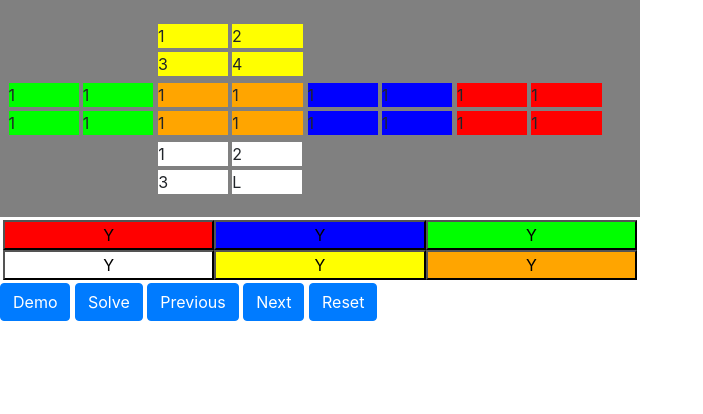
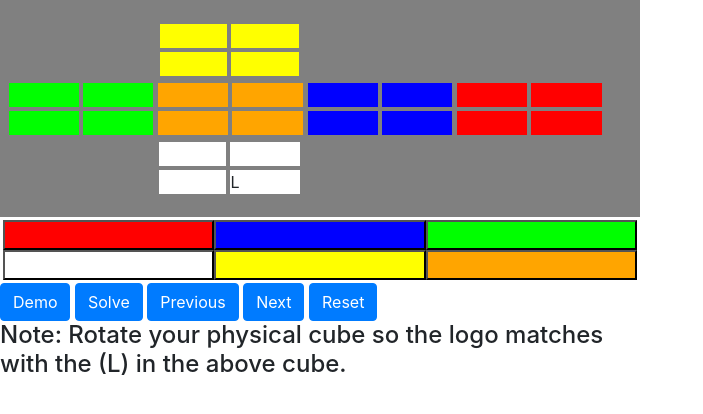
Before and after one commit to SaifMasoud/rubiks-solver, a Flask app: page / in a window 1280 px wide. Shown: the top 414 px of the page, without its empty margins (0-703 px from the left). Run offline with Flask 2, Linux system fonts and the light colour scheme; some libraries are stand-ins or nearby versions.

Commit message:
No text in cubelets

```diff
--- a/rubiks_solver/static/index.js
+++ b/rubiks_solver/static/index.js
@@ -92,6 +92,7 @@ function on_solve_btn() {
         rubik_config = parsed_data["rubik_configs"];
         rubik_config_cur = 0;
         write_twists()
+        arrows()
     })
 }
 
--- a/rubiks_solver/templates/index.html
+++ b/rubiks_solver/templates/index.html
@@ -18,10 +18,10 @@
           <div class="rubiks-cubelet arrow_cubelet" id="upleft_arrow">4</div>
         </div>
         <div class="rubiks-face" id='up'>
-          <div class="rubiks-cubelet" id='13'>1</div>
-          <div class="rubiks-cubelet" id="17">2</div>
-          <div class="rubiks-cubelet" id='2'>3</div>
-          <div class="rubiks-cubelet" id='4'>4</div>
+          <div class="rubiks-cubelet" id='13'> <div class="inv">1</div> </div>
+          <div class="rubiks-cubelet" id="17"> <div class="inv">1</div> </div>
+          <div class="rubiks-cubelet" id='2'> <div class="inv">1</div> </div>
+          <div class="rubiks-cubelet" id='4'> <div class="inv">1</div> </div>
         </div>
         <div class="rubiks-face blank">
           <div class="rubiks-cubelet">1</div>
@@ -38,28 +38,28 @@
       </div>
       <div class="middle row">
         <div class="rubiks-face leftFace" id="left">
-          <div class="rubiks-cubelet" id='14'>1</div>
-          <div class="rubiks-cubelet" id='1'>1</div>
-          <div class="rubiks-cubelet" id="19">1</div>
-          <div class="rubiks-cubelet" id="8">1</div>
+          <div class="rubiks-cubelet" id='14'> <div class="inv">1</div> </div>
+          <div class="rubiks-cubelet" id='1'> <div class="inv">1</div> </div>
+          <div class="rubiks-cubelet" id="19"> <div class="inv">1</div> </div>
+          <div class="rubiks-cubelet" id="8"> <div class="inv">1</div> </div>
         </div>
         <div class="rubiks-face frontFace" id="front">
-          <div class="rubiks-cubelet" id='0'>1 </div>
-          <div class="rubiks-cubelet" id="3">1 </div>
-          <div class="rubiks-cubelet" id="6">1 </div>
-          <div class="rubiks-cubelet" id="9">1 </div>
+          <div class="rubiks-cubelet" id='0'> <div class="inv">1</div> </div>
+          <div class="rubiks-cubelet" id="3"> <div class="inv">1</div> </div>
+          <div class="rubiks-cubelet" id="6"> <div class="inv">1</div> </div>
+          <div class="rubiks-cubelet" id="9"> <div class="inv">1</div> </div>
         </div>
         <div class="rubiks-face rightFace" id="right">
-          <div class="rubiks-cubelet" id="5">1</div>
-          <div class="rubiks-cubelet" id='16'>1</div>
-          <div class="rubiks-cubelet" id="10">1</div>
-          <div class="rubiks-cubelet" id='23'>1</div>
+          <div class="rubiks-cubelet" id="5"> <div class="inv">1</div> </div>
+          <div class="rubiks-cubelet" id='16'> <div class="inv">1</div> </div>
+          <div class="rubiks-cubelet" id="10"> <div class="inv">1</div> </div>
+          <div class="rubiks-cubelet" id='23'> <div class="inv">1</div> </div>
         </div>
         <div class="rubiks-face backFace" id="back">
-          <div class="rubiks-cubelet" id="15">1</div>
-          <div class="rubiks-cubelet" id="12">1</div>
-          <div class="rubiks-cubelet" id="21">1</div>
-          <div class="rubiks-cubelet" id="18">1</div>
+          <div class="rubiks-cubelet" id="15"> <div class="inv">1</div> </div>
+          <div class="rubiks-cubelet" id="12"> <div class="inv">1</div> </div>
+          <div class="rubiks-cubelet" id="21"> <div class="inv">1</div> </div>
+          <div class="rubiks-cubelet" id="18"> <div class="inv">1</div> </div>
         </div>
       </div>
       <div class="bottom row">
@@ -70,9 +70,9 @@
           <div class="rubiks-cubelet">4</div>
         </div>
         <div class="rubiks-face downFace" id="down">
-          <div class="rubiks-cubelet" id="7">1</div>
-          <div class="rubiks-cubelet" id="11">2</div>
-          <div class="rubiks-cubelet" id="20">3</div>
+          <div class="rubiks-cubelet" id="7"><div class="inv">1</div></div>
+          <div class="rubiks-cubelet" id="11"><div class="inv">1</div></div>
+          <div class="rubiks-cubelet" id="20"><div class="inv">1</div></div>
           <div class="rubiks-cubelet" id="22">L</div>
         </div>
         <div class="rubiks-face blank">
@@ -91,19 +91,19 @@
       <div id="twists_list"></div>
     </div>
     <div id="color_picker">
-      <button id="pick_r" style="background-color: red;">Y</button>
-      <button id="pick_b" style="background-color: blue;">Y</button>
-      <button id="pick_g" style="background-color: #00ff00;">Y</button>
-      <button id="pick_w" style="background-color: white;">Y</button>
-      <button id="pick_y" style="background-color: yellow;">Y</button>
-      <button id="pick_o" style="background-color: orange;">Y</button>
+      <button id="pick_r" style="background-color: red;"> <div class="inv">1</div> </button>
+      <button id="pick_b" style="background-color: blue;"> <div class="inv">1</div> </button>
+      <button id="pick_g" style="background-color: #00ff00;"> <div class="inv">1</div> </button>
+      <button id="pick_w" style="background-color: white;"> <div class="inv">1</div> </button>
+      <button id="pick_y" style="background-color: yellow;"> <div class="inv">1</div> </button>
+      <button id="pick_o" style="background-color: orange;"> <div class="inv">1</div> </button>
     </div>
     <button id="demo_btn" class="btn btn-primary">Demo</button>
     <button id="solve_btn" class="btn btn-primary">Solve</button>
     <button id="prev_btn" class="btn btn-primary">Previous</button>
     <button id="next_btn" class="btn btn-primary">Next</button>
     <button id="reset_btn" class="btn btn-primary">Reset</button>
-
+    <h4>Note: Rotate your physical cube so the logo matches with the (L) in the above cube.
   </div>
 </body>
 <script type="module" src="{{url_for('static', filename='index.js')}}"></script>
```
Also changed, not shown: rubiks_solver/static/styles.css (+26 -22 lines).
